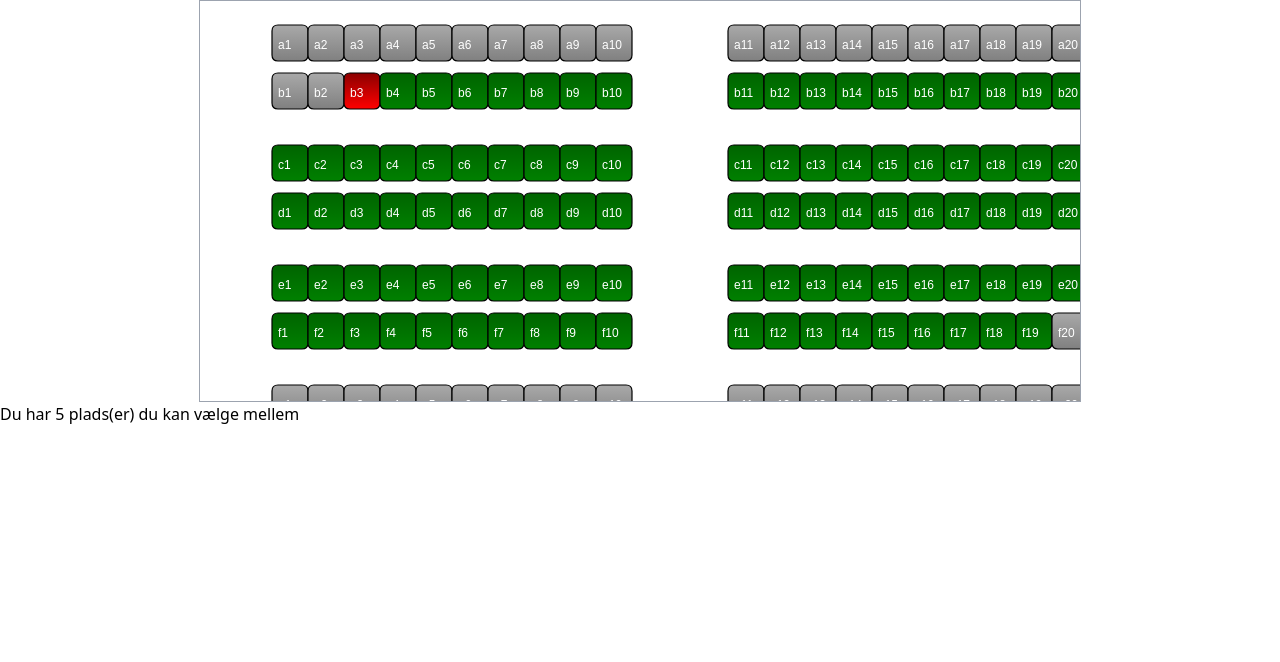
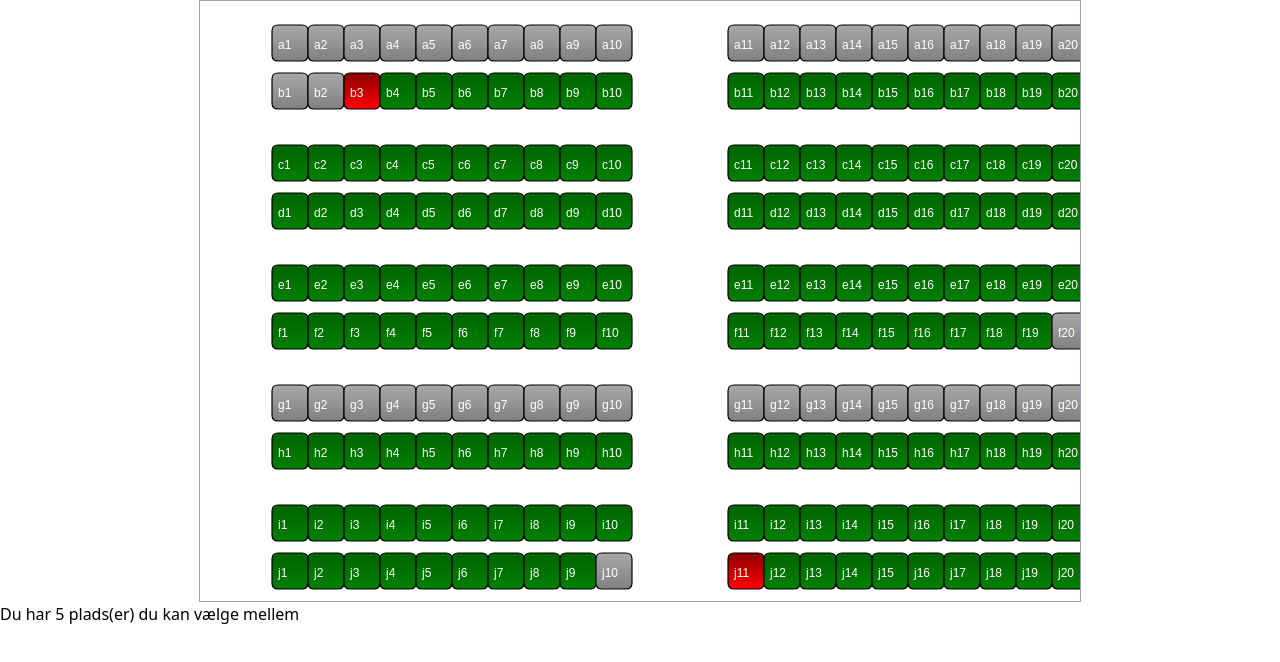
Before and after one commit to WolffDev/angular_seat-selector, an Angular app: page / in a window 1280 px wide. Shown: the top 662 px of the page. Built offline with nearby package versions, Linux system fonts and the light colour scheme.

Commit message:
remove hostListener

```diff
--- a/src/app/components/seat-selector.component.ts
+++ b/src/app/components/seat-selector.component.ts
@@ -4,7 +4,6 @@ import {
   ElementRef,
   ViewChild,
   AfterViewInit,
-  HostListener,
   OnInit,
   inject,
 } from '@angular/core';
@@ -32,7 +31,7 @@ export class SeatSelectorComponent implements OnInit, AfterViewInit {
   @ViewChild('seatCanvas', { static: true })
   public seatCanvas!: ElementRef<HTMLCanvasElement>;
   public canvasWidth: number = window.innerWidth - 400;
-  public canvasHeight: number = window.innerHeight - 400;
+  public canvasHeight: number = window.innerHeight - 200;
 
   public currentTooltip: CurrentTooltip | null = null;
   public tooltipX: number = 0;
@@ -406,7 +405,6 @@ export class SeatSelectorComponent implements OnInit, AfterViewInit {
     this.originY = 20;
   }
 
-  @HostListener('wheel', ['$event'])
   onMouseWheel(event: any) {
     event.preventDefault();
     const zoomFactor = 0.02;
```
